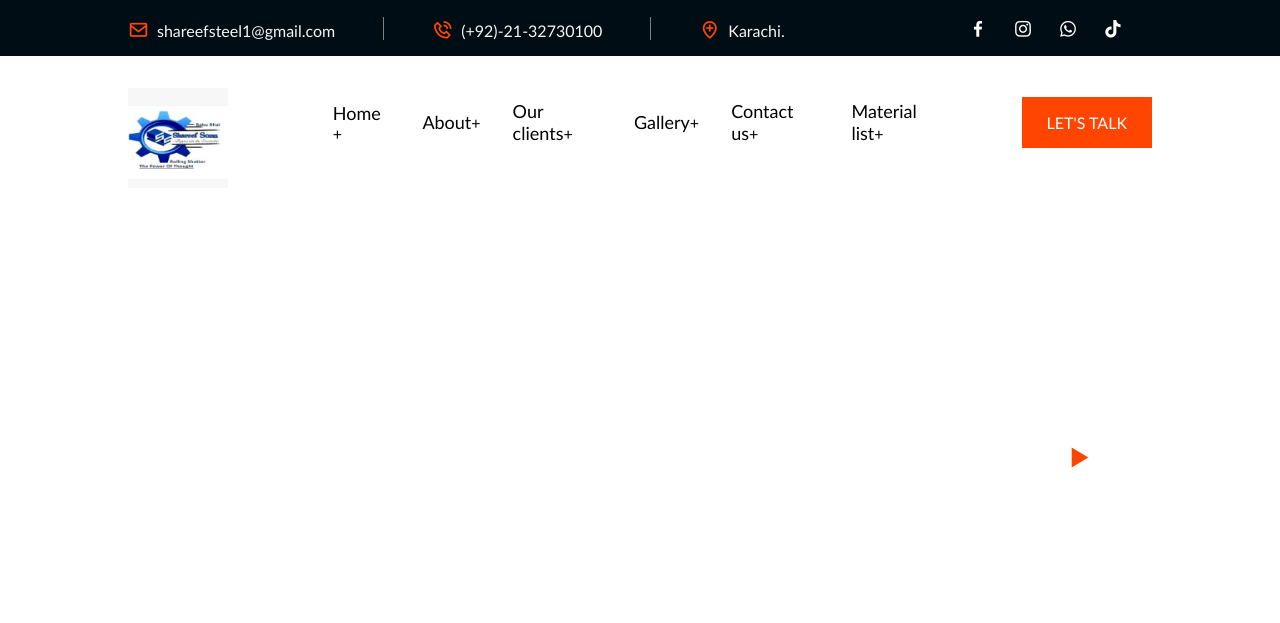
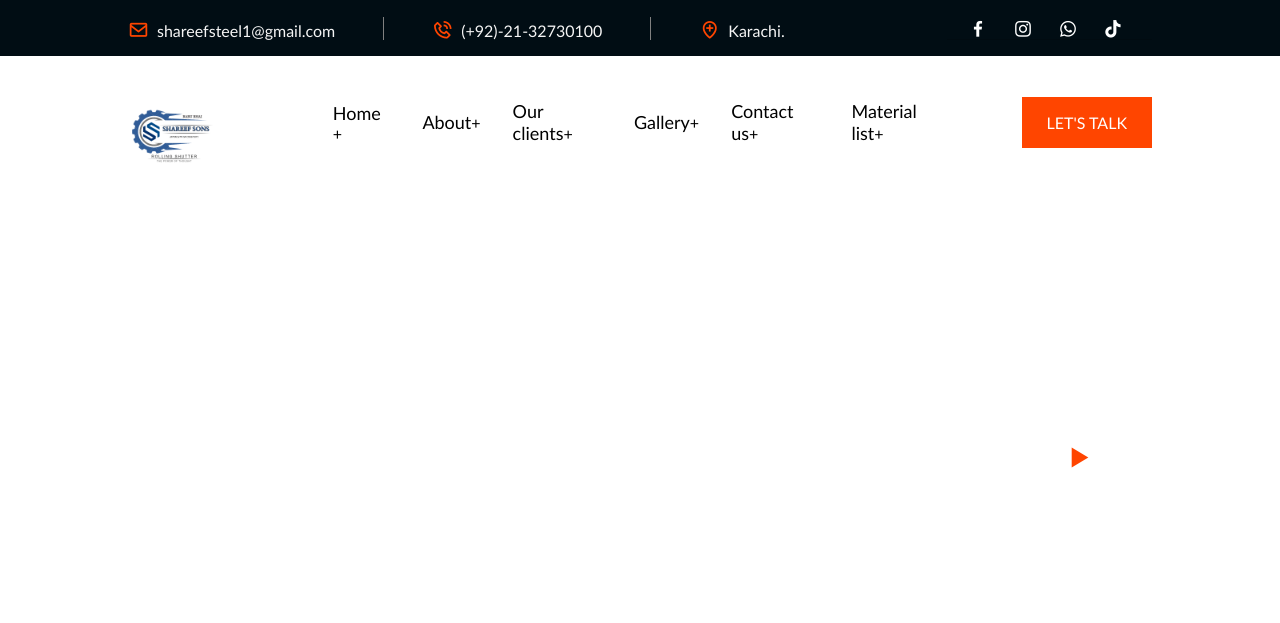
Before and after one commit to syed-muhammad-umar/Rollingshutter, a plain HTML site: page index.html in a window 1280 px wide. Drawn offline with nearby package versions, Linux system fonts and the light colour scheme.

Commit message:
new logo update

```diff
--- a/index.html
+++ b/index.html
@@ -58,7 +58,7 @@
         <nav class="container nav">
             <div class="nav_logo">
                 <!-- <h1>Shareef  Sons  </h1> <br> <h5>Rolling Shutter</h5> -->
-                <img src="./images/dhinchiklogo.jfif" alt="">
+                <img src="./images/new logo.png" alt="">
             </div>
             <div class="nav_menu">
                 <ul>
```
Also changed, not shown: images/new logo.png (added).
